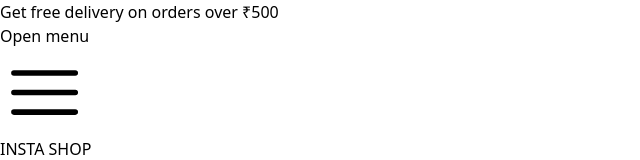
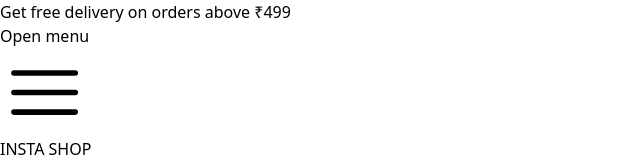
Before and after one commit to iamamit14s/Insta_Shop, a React (Vite) app: page / in a window 1280 px wide. Shown: the top 160 px of the page, without its empty margins (0-640 px from the left). Built offline with nearby package versions, Linux system fonts and the light colour scheme; no server answers; the database is empty.

Commit message:
minor fixes

```diff
--- a/src/components/navbar/LoginSignupNavbar.jsx
+++ b/src/components/navbar/LoginSignupNavbar.jsx
@@ -147,7 +147,7 @@ function LoginSignupNavbar() {
             color: mode === "dark" ? "white" : "",
           }}
         >
-          Get free delivery on orders over ₹300
+          Get free delivery on orders above ₹499
         </p>
 
         <nav
--- a/src/components/navbar/Navbar.jsx
+++ b/src/components/navbar/Navbar.jsx
@@ -111,10 +111,10 @@ export default function Navbar() {
                     </div>
                   )}
                   {user ? (
-                    <div className=" flex w-10 h-8 rounded-full bg-slate-200 justify-center items-center">
+                    <div className=" flex w-10 h-8 rounded-full bg-pink-500 justify-center items-center">
                       <Link
                         to={"/"}
-                        className="-m-2 block p-2 font-medium text-xl text-gray-900 cursor-pointer"
+                        className="-m-2 block pb-2 font-medium text-xl text-gray-900 cursor-pointer"
                       >
                         {firstLetter}
                       </Link>
@@ -203,7 +203,7 @@ export default function Navbar() {
             color: mode === "dark" ? "white" : "",
           }}
         >
-          Get free delivery on orders over ₹500
+          Get free delivery on orders above ₹499
         </p>
 
         <nav
```
